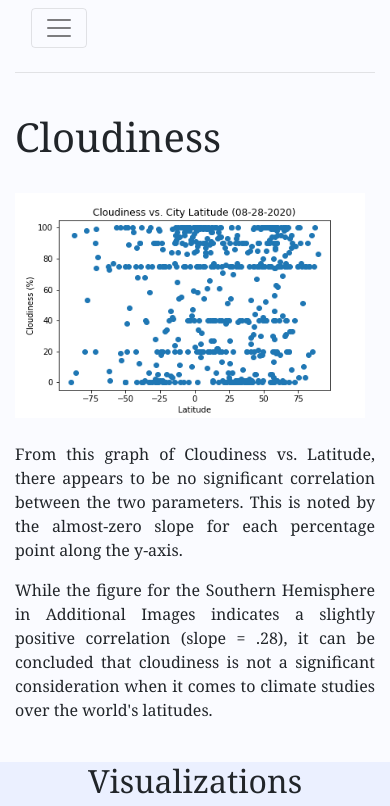
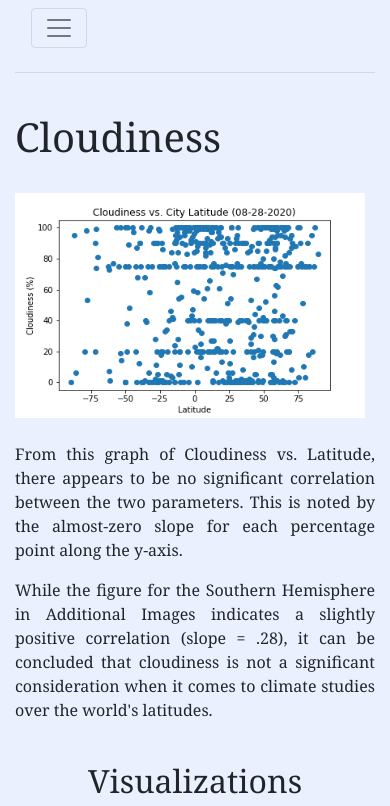
Before and after one commit to hannahduncan/web-design-challenge, a plain HTML site: page web-visualizations/cloudiness.html in a window 390 px wide. Shown: the top 806 px of the page. Drawn offline with nearby package versions, Linux system fonts and the light colour scheme.

Commit message:
final touches

```diff
--- a/web-visualizations/cloudiness.html
+++ b/web-visualizations/cloudiness.html
@@ -43,6 +43,10 @@
             }
             #current {
                 font-weight:bold;
+            }
+            @media (max-width:750px) {
+            .container {background-color:#ebf0ff;}
+            #nav {background-color:#ebf0ff;}
             }
 
         </style>
```
Also changed, not shown: web-visualizations/humidity.html (+4 -0 lines), web-visualizations/max-temp.html (+4 -0 lines), web-visualizations/wind.html (+4 -0 lines).
